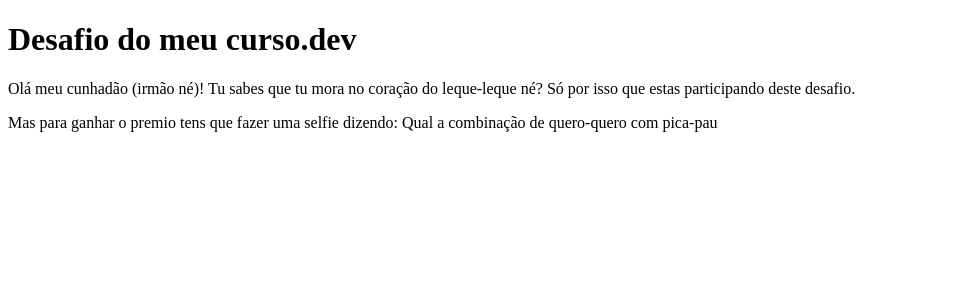
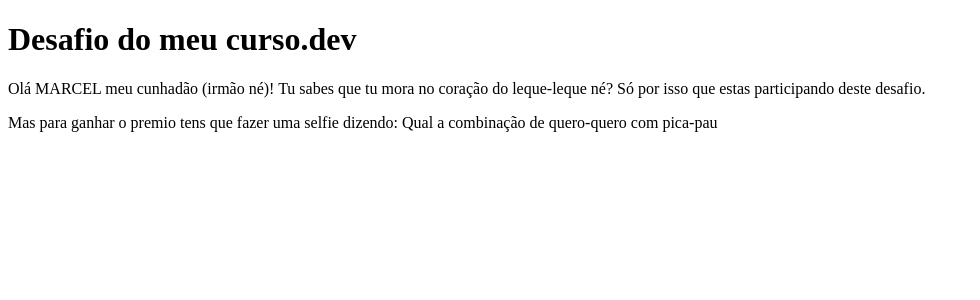
Before and after one commit to alxroots/clone-tabnews-alex, a Next.js app: page / in a window 1280 px wide. Shown: the top 300 px of the page, without its empty margins (0-980 px from the left). Built offline with nearby package versions, Linux system fonts and the light colour scheme.

Commit message:
Ready for deploying

```diff
--- a/pages/index.js
+++ b/pages/index.js
@@ -2,7 +2,7 @@ function Home() {
   return (
       <div>
         <h1>Desafio do meu curso.dev</h1>
-        <p>Olá meu cunhadão (irmão né)! Tu sabes que tu mora no coração do leque-leque né? Só por isso que estas participando deste desafio.</p>
+        <p>Olá MARCEL meu cunhadão (irmão né)! Tu sabes que tu mora no coração do leque-leque né? Só por isso que estas participando deste desafio.</p>
         <p>Mas para ganhar o premio tens que fazer uma selfie dizendo: Qual a combinação de quero-quero com pica-pau</p>
       </div>
   );
```
